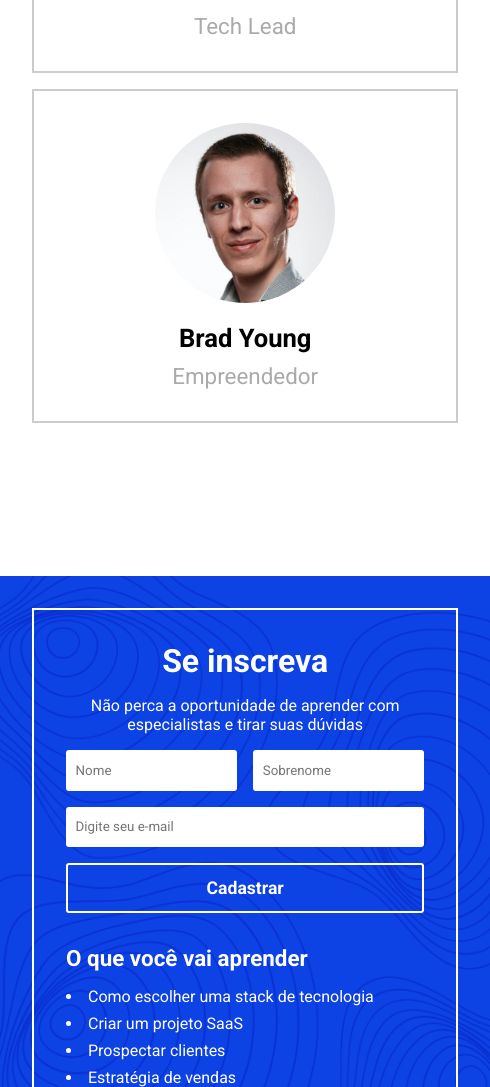
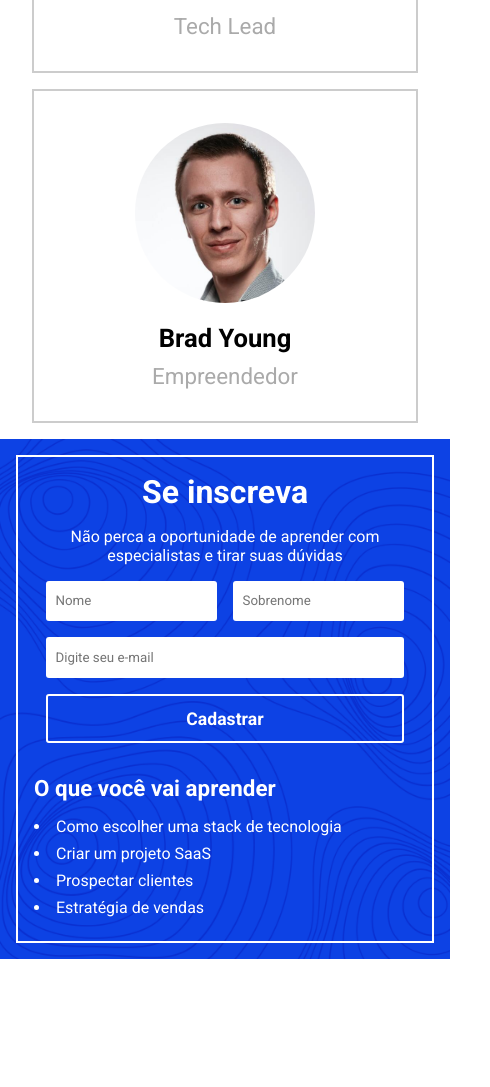
Before and after one commit to jonatascaetano/saas-week, a plain HTML site: page index.html in a window 390 px wide. Shown: the part 1190-2277 px from the top of the page, 490 px wide, since content can reach past the window. After the commit the page ends 2149 px from the top, so only its background shows below. Drawn offline with Linux system fonts and the light colour scheme.

Commit message:
refactor: responsive css code improvements

```diff
--- a/css/style.css
+++ b/css/style.css
@@ -182,8 +182,9 @@ body {
     }
 
     #about-container {
+        width: 450px;
         padding: 2rem;
-        padding-bottom: 0;
+        padding-bottom: 1rem;
     }
 
     #about-container h2 {
@@ -225,9 +226,13 @@ body {
         font-size: 1.4rem;
     }
 
+    #form-container {
+        width: 450px;
+    }
+
     #form-inner {
-        margin: 2rem;
-        padding: 2rem;
+        margin: 1rem;
+        padding: 1rem;
     }
 
     #register-form,
```
